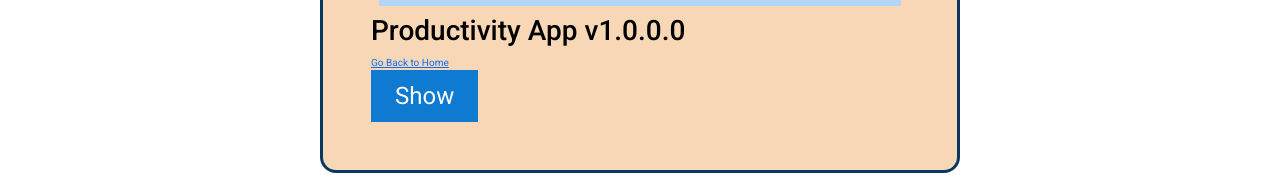
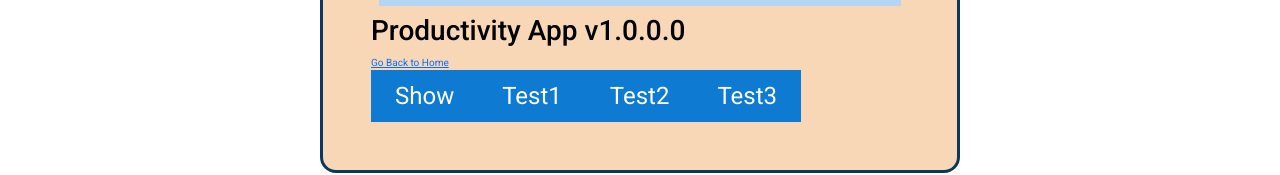
Before and after one commit to rodprogramdev/react-productivity-appv1.0.0, a React (Create React App) app: page /version in a window 1280 px wide. Shown: the part 495-670 px from the top of the page. Built offline with nearby package versions, Linux system fonts and the light colour scheme.

Commit message:
Test checking adding some test buttons

```diff
--- a/src/components/ShowHideSection.js
+++ b/src/components/ShowHideSection.js
@@ -6,9 +6,15 @@ const ShowHideSection = () => {
     console.log(eventObject);
 }
 
-  return (
-    <Button dynamicText='Show' onClickProp={onClick} />
+  return (<>
+  <Button dynamicText='Show' onClickProp={onClick} />
+  <Button dynamicText='Test1' onClickProp={onClick} />
+  <Button dynamicText='Test2' onClickProp={onClick} />
+  <Button dynamicText='Test3' onClickProp={onClick} />
+  </>
   )
+
+
 
 
 
```
